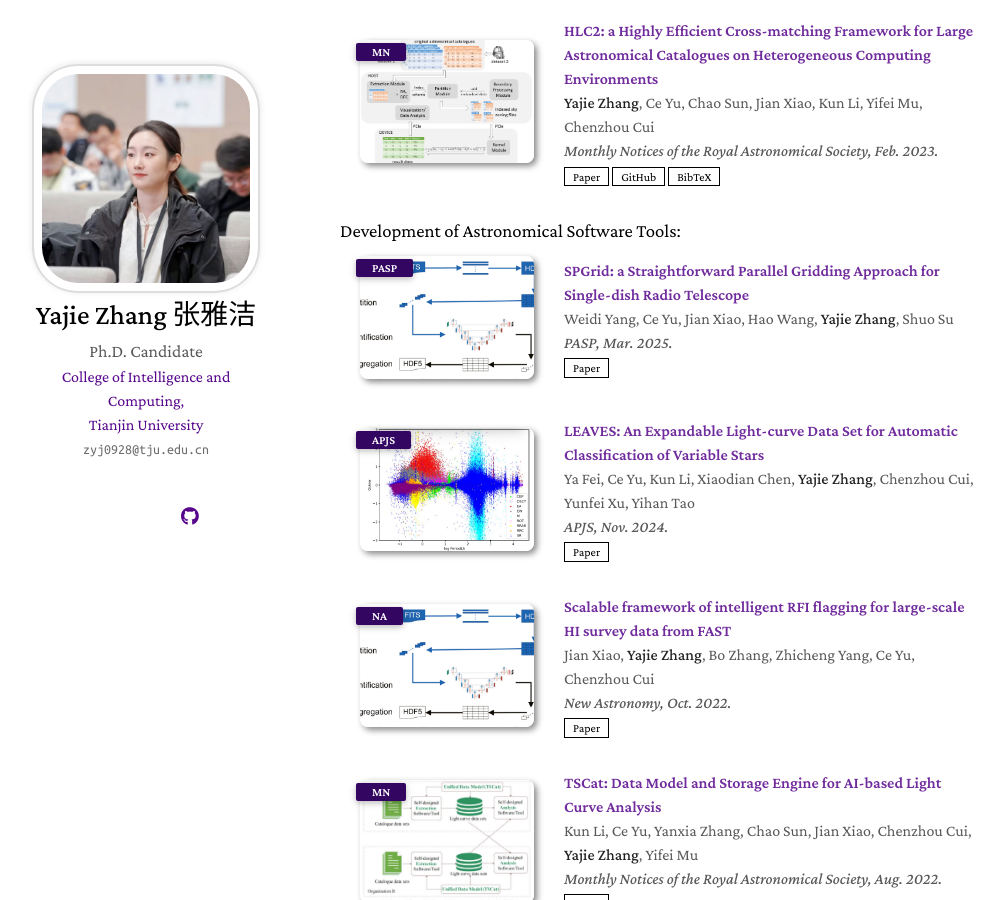
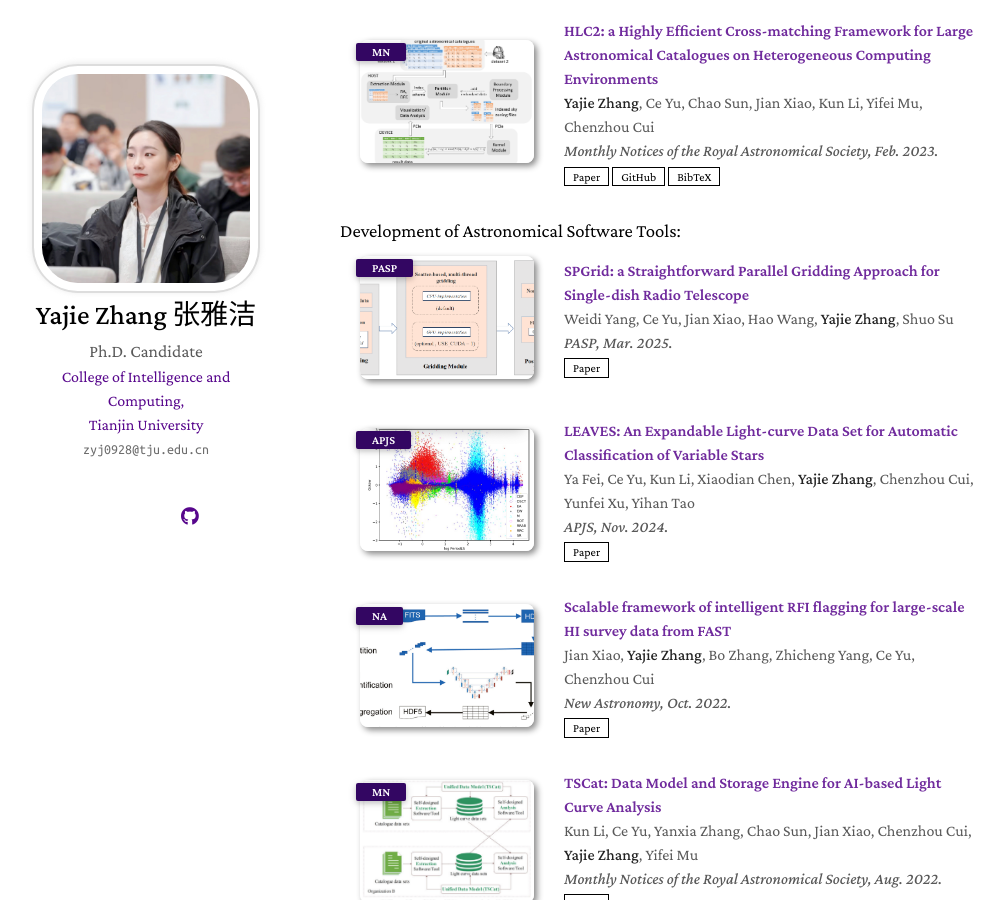
Before and after one commit to Yajie-Z/Yajie-Z.github.io, a Jekyll site: the page built from index.md, in a window 1280 px wide and 900 px high, scrolled down 1507 px. Shown: the whole window, without its empty margins (130-1134 px from the left). Built offline with Jekyll 4.4.1, drawn with Linux system fonts in a browser that asks for light colours; nearby versions of some CDN libraries; a style sheet for code colours, icons or effects is not loaded; our own code applies the rules of GitHub Pages for plain Markdown files.

Commit message:
Update projects.md

```diff
--- a/_includes/projects.md
+++ b/_includes/projects.md
@@ -142,7 +142,7 @@
 <div class="pub-row">
 
   <div class="col-sm-3 abbr" style="position: relative;padding-right: 15px;padding-left: 15px;">
-    <img src="assets/img/NA.png" class="teaser img-fluid z-depth-1">
+    <img src="assets/img/PASP.png" class="teaser img-fluid z-depth-1">
     <abbr class="badge">PASP</abbr>
   </div>
 
```
